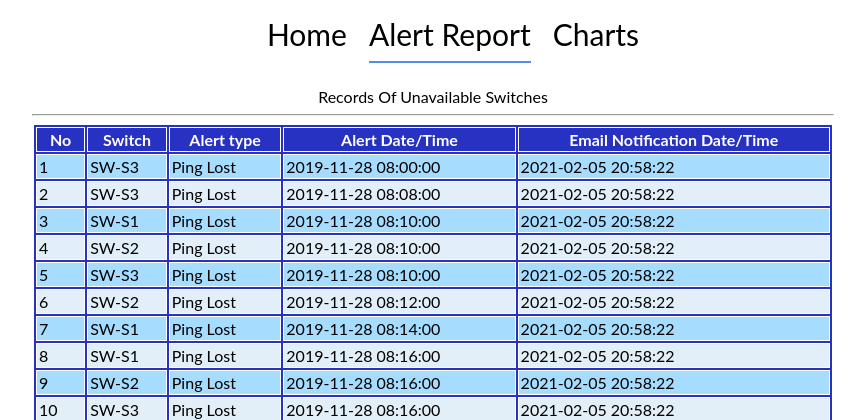
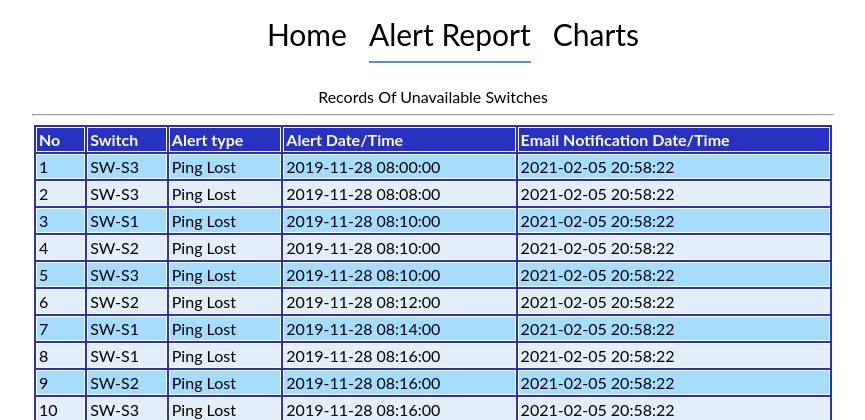
Before and after one commit to awwalm/DjangoChallenge, a Django app: page /report in a window 1280 px wide. Shown: the top 420 px of the page, without its empty margins (207-1072 px from the left). Run offline with Django 3.2, Linux system fonts and the light colour scheme; data comes from the database, SQL or seed files in the repository.

Commit message:
Left-aligned table headers

```diff
--- a/nosairis/nosairis/templates/report.html
+++ b/nosairis/nosairis/templates/report.html
@@ -17,7 +17,7 @@
 <table class="pings" width="800" cellpadding="2" border="1"
        bordercolor="white" bgcolor="#2832C2" style="font-family: Lato;">
     <thead>
-        <tr style="color: white;">
+        <tr style="color: white; text-align: left;">
             <th>No</th>
             <th>Switch</th>
             <th>Alert type</th>
```
